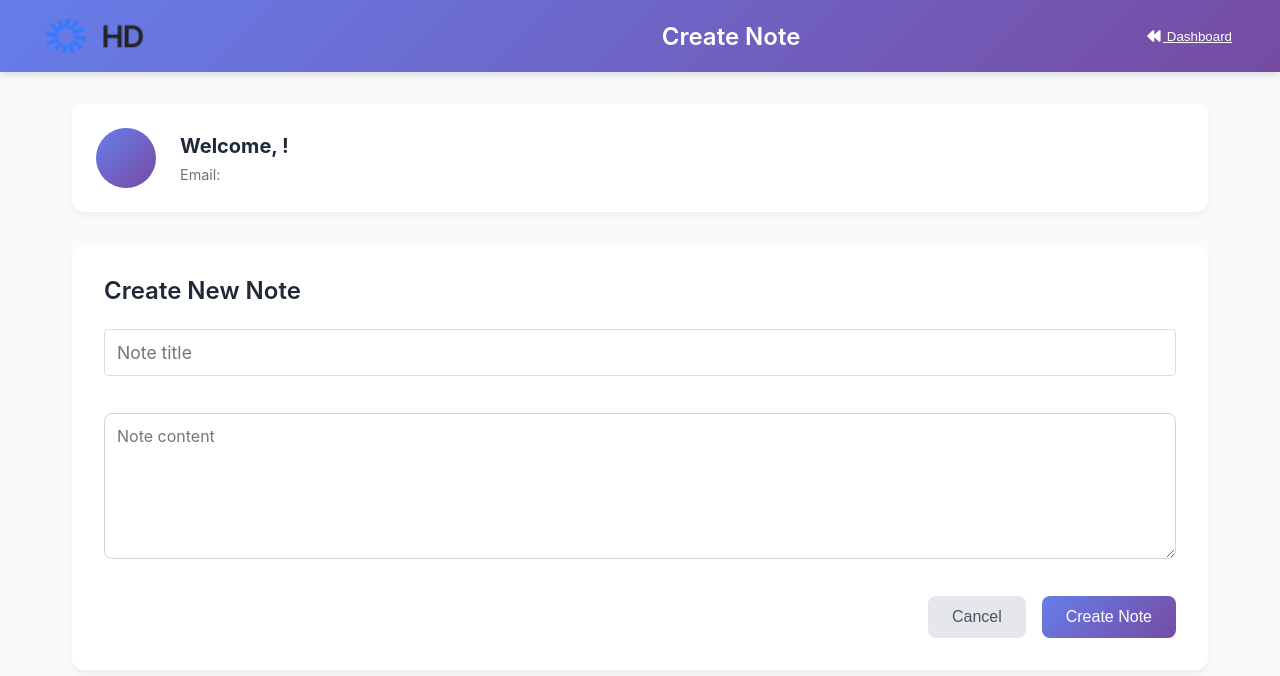
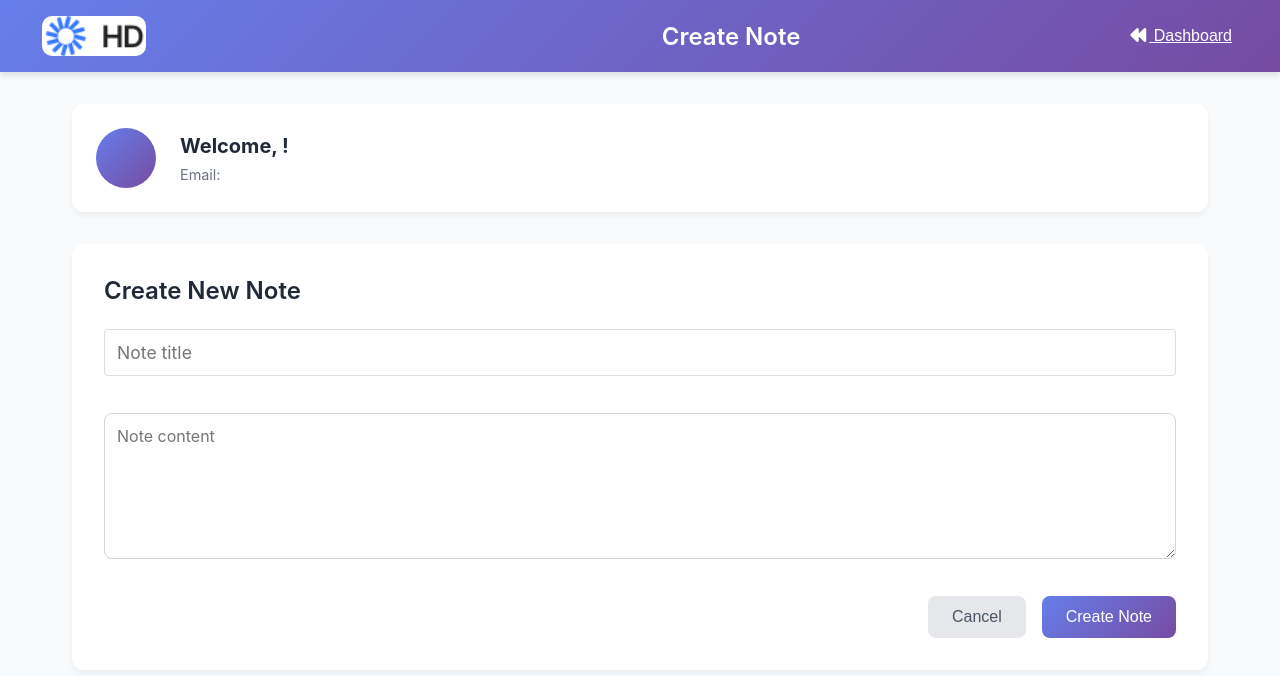
Before and after one commit to Shubhamsh1838/Highway_delite, a React (Create React App) app in the folder frontend/: page /create-note in a window 1280 px wide. Shown: the top 676 px of the page. Built offline with nearby package versions, Linux system fonts and the light colour scheme; no server answers.

Commit message:
Update Dashboard.css

```diff
--- a/frontend/src/pages/Dashboard.css
+++ b/frontend/src/pages/Dashboard.css
@@ -25,8 +25,10 @@
 }
 
 .header-logo {
+  color: white;
+  background-color: white;
   height: 40px;
-  border-radius: 50%;
+  border-radius: 10px;
   object-fit: cover;
   margin-left: 10px;
 }
@@ -59,6 +61,7 @@
   padding: 0.5rem 1rem;
   border-radius: 6px;
   cursor: pointer;
+  font-size: medium;
   font-weight: 500;
   transition: all 0.2s;
   backdrop-filter: blur(10px);
@@ -79,6 +82,7 @@
 .user-info-card {
   display: flex;
   align-items: center;
+  white-space: nowrap;
   gap: 1.5rem;
   background: white;
   border-radius: 12px;
```
